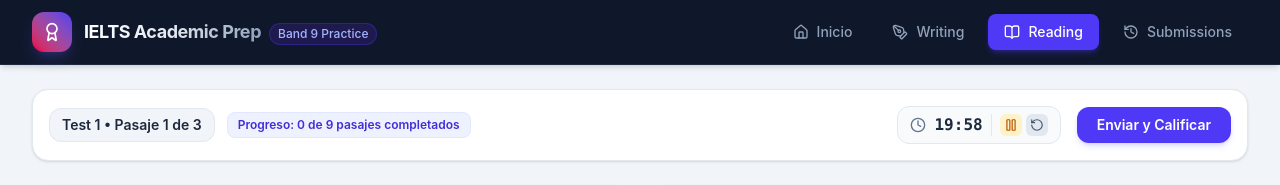
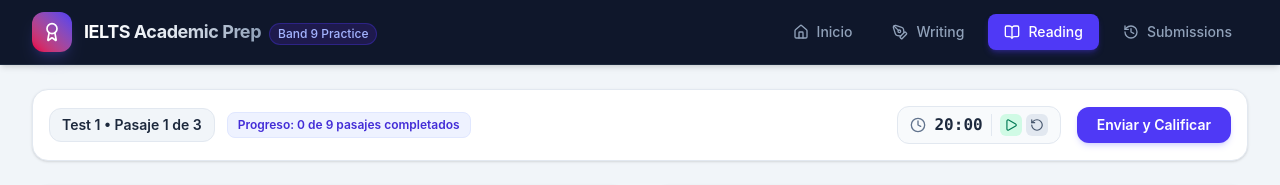
Before and after one commit to JSR-Mario/IELTS-Training, a React (Vite) app: page / in a window 1280 px wide. Both pictures are taken after a click on the button "Reading". Shown: the top 185 px of the page. Built offline with nearby package versions, Linux system fonts and the light colour scheme.

Commit message:
fix: make Reading timer manual start matching Writing behavior

```diff
--- a/src/components/reading/ReadingPractice.tsx
+++ b/src/components/reading/ReadingPractice.tsx
@@ -67,7 +67,7 @@
   // Timer
   const [timeRemaining, setTimeRemaining] = useState<number>(20 * 60); // 20 mins per passage
   const [elapsedSeconds, setElapsedSeconds] = useState<number>(0);
-  const [isTimerRunning, setIsTimerRunning] = useState<boolean>(true);
+  const [isTimerRunning, setIsTimerRunning] = useState<boolean>(false);
   const timerRef = useRef<any>(null);
 
   // Result & Review modal
@@ -98,7 +98,7 @@
       setShowResultsModal(false);
       setTimeRemaining(20 * 60);
       setElapsedSeconds(0);
-      setIsTimerRunning(true);
+      setIsTimerRunning(false);
     }
   };
 
@@ -146,7 +146,7 @@
     setAnswers({});
     setTimeRemaining(20 * 60);
     setElapsedSeconds(0);
-    setIsTimerRunning(true);
+    setIsTimerRunning(false);
 
     const nextPos = findNextReadingPosition(completedKeys);
     setPosition(nextPos);
```
